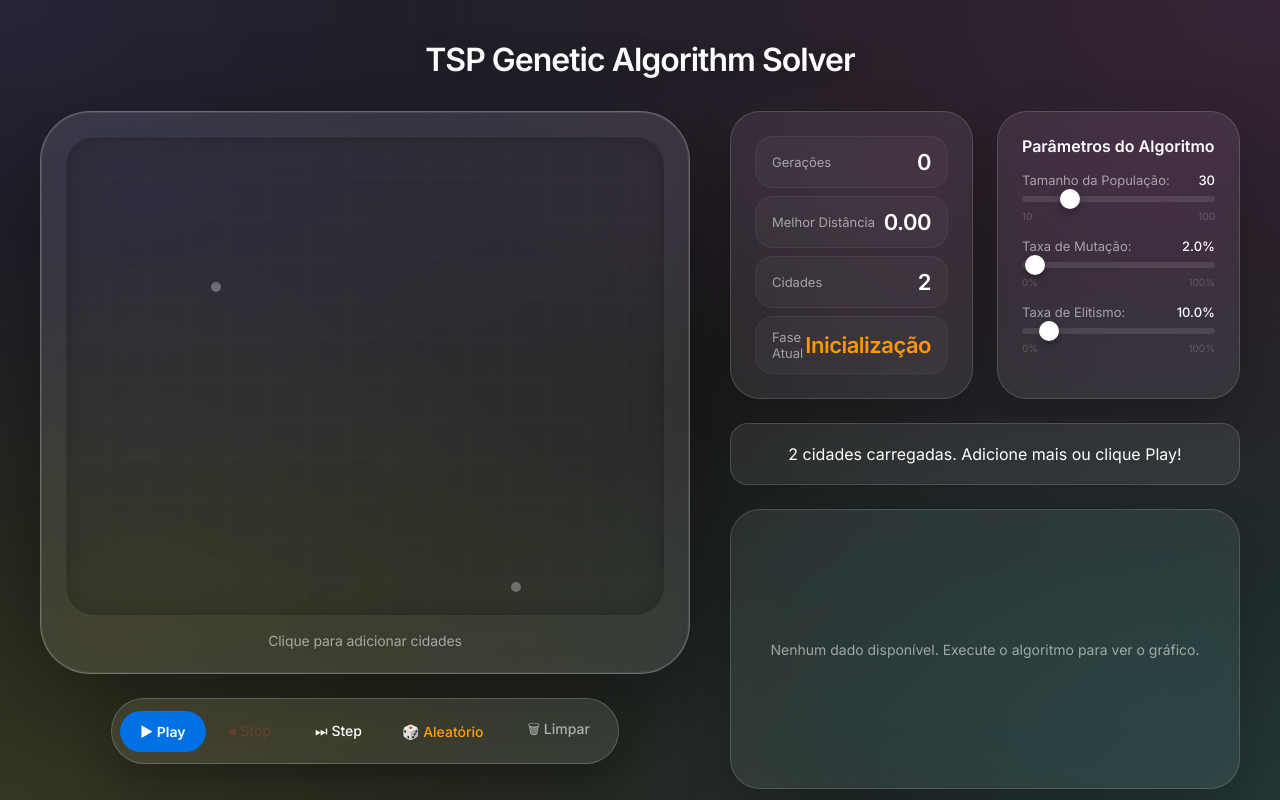
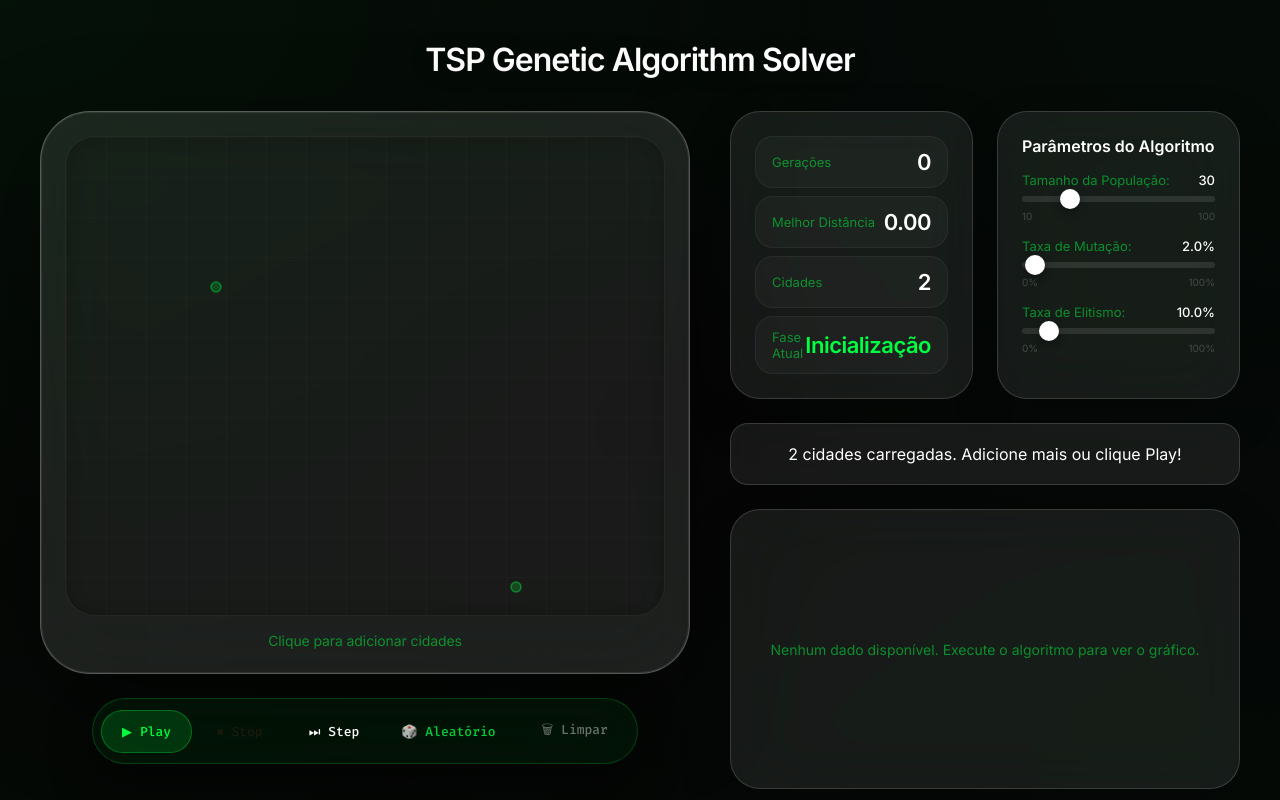
Before and after one commit to pedrin0405/TSP-Genetic-Algorithm, a Next.js app: page / in a window 1280 px wide. Built offline with nearby package versions, Linux system fonts and the light colour scheme.

Commit message:
style: overhaul UI theme to "Matrix/Terminal Green" aesthetic and update layout parameters

```diff
--- a/app/globals.css
+++ b/app/globals.css
@@ -1,13 +1,13 @@
-@import url('https://fonts.googleapis.com/css2?family=Inter:wght@300;400;500;600&display=swap');
+@import url('https://fonts.googleapis.com/css2?family=Inter:wght@300;400;500;600&family=Fira+Code:wght@400;500&display=swap');
 
 :root {
-  --glass-bg: rgba(255, 255, 255, 0.12);
-  --glass-border: rgba(255, 255, 255, 0.2);
+  --glass-bg: rgba(0, 20, 10, 0.2);
+  --glass-border: rgba(0, 255, 65, 0.15);
   --glass-blur: 30px;
-  --glass-saturation: 180%;
-  --accent-color: #0071e3;
-  --text-primary: #ffffff;
-  --text-secondary: rgba(255, 255, 255, 0.55);
+  --glass-saturation: 150%;
+  --accent-color: #00ff41; /* Matrix/Terminal Green */
+  --text-primary: #e0e0e0;
+  --text-secondary: rgba(0, 255, 65, 0.5);
   --radius-xl: 50px;
   --radius-l: 30px;
   --radius-m: 18px;
@@ -23,17 +23,18 @@ html,
 body {
   width: 100%;
   height: 100%;
-  background-color: #1a1a1a;
+  background-color: #050505;
   background-image:
-    radial-gradient(at 0% 0%, rgba(60, 60, 120, 0.3) 0px, transparent 50%),
-    radial-gradient(at 100% 0%, rgba(120, 60, 120, 0.3) 0px, transparent 50%),
-    radial-gradient(at 100% 100%, rgba(60, 120, 120, 0.3) 0px, transparent 50%),
-    radial-gradient(at 0% 100%, rgba(120, 120, 60, 0.3) 0px, transparent 50%);
+    radial-gradient(at 0% 0%, rgba(0, 255, 65, 0.05) 0px, transparent 50%),
+    radial-gradient(at 100% 0%, rgba(0, 150, 65, 0.05) 0px, transparent 50%),
+    radial-gradient(at 100% 100%, rgba(0, 100, 40, 0.05) 0px, transparent 50%),
+    radial-gradient(at 0% 100%, rgba(0, 80, 20, 0.05) 0px, transparent 50%);
   color: var(--text-primary);
-  font-family: 'Inter', -apple-system, BlinkMacSystemFont, 'Segoe UI', Roboto, sans-serif;
+  font-family: 'Inter', 'Fira Code', monospace;
   -webkit-font-smoothing: antialiased;
   overflow-x: hidden;
 }
+
 
 #__next {
   width: 100%;
--- a/components/Canvas.tsx
+++ b/components/Canvas.tsx
@@ -54,8 +54,8 @@ export const Canvas: React.FC<CanvasProps> = ({
             <path d="M 40 0 L 0 0 0 40" fill="none" stroke="rgba(255, 255, 255, 0.03)" strokeWidth="1" />
           </pattern>
           <linearGradient id="tourGradient" x1="0%" y1="0%" x2="100%" y2="100%">
-            <stop offset="0%" stopColor="#0071e3" />
-            <stop offset="100%" stopColor="#5e5ce6" />
+            <stop offset="0%" stopColor="#00ff41" />
+            <stop offset="100%" stopColor="#008f11" />
           </linearGradient>
           <filter id="glow" x="-20%" y="-20%" width="140%" height="140%">
             <feGaussianBlur stdDeviation="3" result="blur" />
@@ -80,10 +80,10 @@ export const Canvas: React.FC<CanvasProps> = ({
                   x2={to.x}
                   y2={to.y}
                   stroke="url(#tourGradient)"
-                  strokeWidth="3"
+                  strokeWidth="2"
                   strokeLinecap="round"
                   filter="url(#glow)"
-                  opacity="0.8"
+                  opacity="0.9"
                 />
               );
             })}
@@ -97,17 +97,18 @@ export const Canvas: React.FC<CanvasProps> = ({
               cx={city.x}
               cy={city.y}
               r={hoveredCity === idx ? 7 : 5}
-              fill={bestTour.includes(idx) ? '#fff' : 'rgba(255, 255, 255, 0.3)'}
-              stroke={bestTour.includes(idx) ? '#0071e3' : 'transparent'}
-              strokeWidth="2"
+              fill={bestTour.includes(idx) ? '#00ff41' : 'rgba(0, 255, 65, 0.2)'}
+              stroke={bestTour.includes(idx) ? '#fff' : 'rgba(0, 255, 65, 0.4)'}
+              strokeWidth="1.5"
               className={styles.cityPoint}
               onMouseEnter={() => setHoveredCity(idx)}
               onMouseLeave={() => setHoveredCity(null)}
               style={{
-                filter: hoveredCity === idx ? 'drop-shadow(0 0 8px rgba(255,255,255,0.8))' : 'none',
+                filter: hoveredCity === idx ? 'drop-shadow(0 0 10px rgba(0,255,65,0.8))' : 'none',
                 cursor: 'pointer'
               }}
             />
+
             {hoveredCity === idx && (
               <g pointerEvents="none">
                 <rect
--- a/components/Controls.module.css
+++ b/components/Controls.module.css
@@ -1,12 +1,12 @@
 .controlsContainer {
   display: flex;
   padding: 8px;
-  background: rgba(255, 255, 255, 0.1);
-  backdrop-filter: blur(25px) saturate(200%);
-  -webkit-backdrop-filter: blur(25px) saturate(200%);
-  border: 1px solid rgba(255, 255, 255, 0.2);
+  background: rgba(0, 255, 65, 0.05);
+  backdrop-filter: blur(25px) saturate(150%);
+  -webkit-backdrop-filter: blur(25px) saturate(150%);
+  border: 1px solid rgba(0, 255, 65, 0.2);
   border-radius: 100px;
-  box-shadow: 0 15px 40px rgba(0, 0, 0, 0.3);
+  box-shadow: 0 15px 40px rgba(0, 0, 0, 0.5);
   width: fit-content;
   margin: 0 auto;
 }
@@ -21,37 +21,42 @@
   padding: 12px 20px;
   border-radius: 100px;
   color: #fff;
-  font-size: 14px;
+  font-size: 13px;
   font-weight: 500;
+  font-family: 'Fira Code', monospace;
   transition: all 0.3s cubic-bezier(0.2, 0, 0.2, 1);
   display: flex;
   align-items: center;
   gap: 8px;
+  border: 1px solid transparent;
 }
 
 .button:hover:not(:disabled) {
-  background: rgba(255, 255, 255, 0.15);
-  transform: scale(1.02);
+  background: rgba(0, 255, 65, 0.1);
+  border-color: rgba(0, 255, 65, 0.3);
+  transform: translateY(-1px);
 }
 
 .button:active:not(:disabled) {
-  transform: scale(0.96);
-  background: rgba(255, 255, 255, 0.2);
+  transform: translateY(0);
+  background: rgba(0, 255, 65, 0.2);
 }
 
 .button:disabled {
-  opacity: 0.2;
+  opacity: 0.1;
   cursor: not-allowed;
 }
 
 .playButton {
-  background: var(--accent-color);
-  font-weight: 600;
+  background: rgba(0, 255, 65, 0.15);
+  color: #00ff41;
+  border: 1px solid rgba(0, 255, 65, 0.3);
 }
 
 .playButton.active {
-  background: rgba(255, 255, 255, 0.1);
-  color: var(--accent-color);
+  background: rgba(255, 69, 58, 0.15);
+  color: #ff453a;
+  border-color: rgba(255, 69, 58, 0.3);
 }
 
 .stopButton {
@@ -59,11 +64,12 @@
 }
 
 .randomButton {
-  color: #ff9f0a;
+  color: #00ff41;
+  opacity: 0.8;
 }
 
 .clearButton {
-  color: rgba(255, 255, 255, 0.6);
+  color: rgba(255, 255, 255, 0.4);
 }
 
 @media (max-width: 768px) {
--- a/components/ConvergenceChart.tsx
+++ b/components/ConvergenceChart.tsx
@@ -57,12 +57,13 @@ export const ConvergenceChart: React.FC<ConvergenceChartProps> = ({ data }) => {
           <Line
             type="monotone"
             dataKey="bestDistance"
-            stroke="#0071e3"
+            stroke="#00ff41"
             dot={false}
             strokeWidth={3}
             isAnimationActive={false}
             name="Melhor Distância"
           />
+
         </LineChart>
       </ResponsiveContainer>
     </div>
--- a/components/Statistics.tsx
+++ b/components/Statistics.tsx
@@ -21,17 +21,18 @@ export const Statistics: React.FC<StatisticsProps> = ({
   const getPhaseColor = (phase: string): string => {
     switch (phase) {
       case 'initialization':
-        return '#FF9800';
+        return '#00ff41';
       case 'evaluation':
-        return '#2196F3';
+        return '#00cc33';
       case 'selection':
-        return '#9C27B0';
+        return '#00a329';
       case 'reproduction':
-        return '#4CAF50';
+        return '#008020';
       default:
-        return '#6495ED';
+        return '#00ff41';
     }
   };
+
 
   const getPhaseLabel = (phase: string): string => {
     const labels: Record<string, string> = {
--- a/components/TSPSolver.tsx
+++ b/components/TSPSolver.tsx
@@ -57,7 +57,7 @@ export const TSPSolver: React.FC = () => {
       newCities.push({
         id: i,
         x: Math.random() * 540 + 30,
-        y: Math.random() * 540 + 30,
+        y: Math.random() * 420 + 30,
       });
     }
 
```
